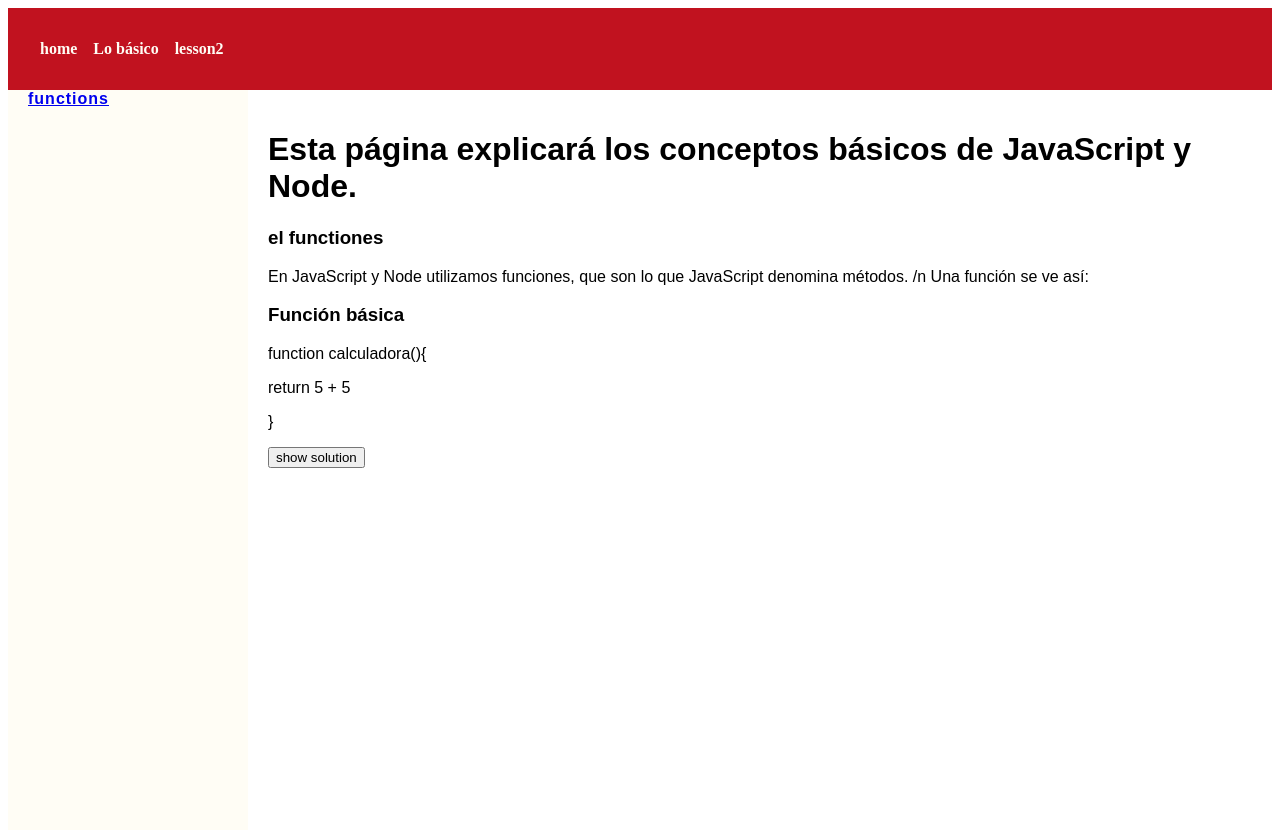
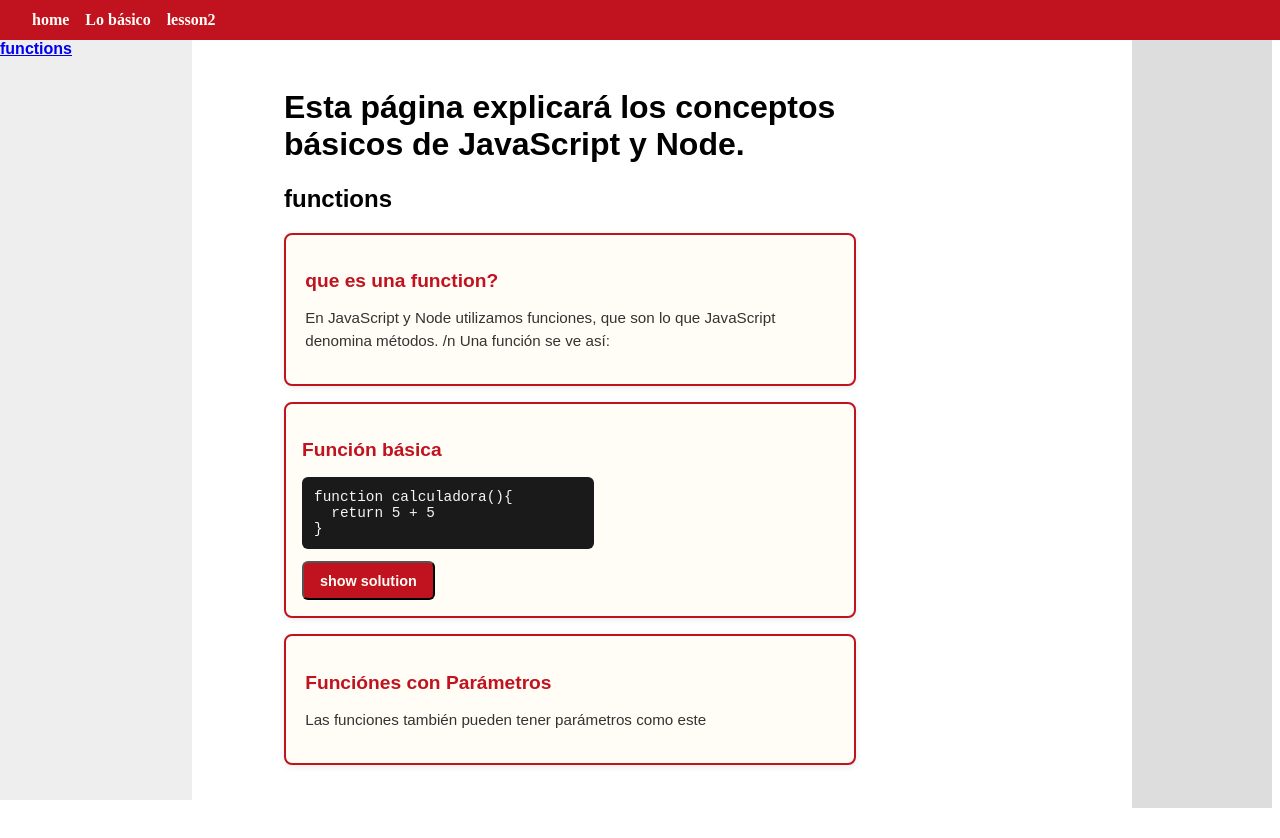
Before and after one commit to MH020/de-funci-n, a website: page public/pages/basics/basics.html in a window 1280 px wide. After the commit the page ends 816 px from the top, so only its background shows below. Drawn offline with Linux system fonts and the light colour scheme.

Commit message:
ate ccs i just dont like it however time to make some adds

```diff
--- a/public/css/stylesheet.css
+++ b/public/css/stylesheet.css
@@ -1,36 +1,66 @@
 .navbar {
+  position: fixed;
+  top: 0;
+  left: 0;
+  width: 100%;
+  height: 5vh;
   display: flex;
+  align-items: center;
+  padding: 0 2rem;
+  background: #c1121f;
   gap: 1rem;
-  background: #c1121f;
-  padding: 1rem;
-}
-
-.mainContainer {
-  display: flex;
-  min-height: calc(100vh - 60px);
-  background: #fffdf5;
-}
-
-.sidebarContainer {
-  width: 200px;
-  font-family: 'Montserrat', sans-serif;
-  font-weight: bold;
-  letter-spacing: 1px;
-  color: #fff;
-  align-items: center;
-  padding: 0 20px;
-}
-
-.page {
-  flex: 1;
-  background-color: #fff;
-  padding: 20px;
-  font-family: 'Montserrat', sans-serif;
+  z-index: 1000;
 }
 
 .navbar a {
   color: #fffdf5;
+  font-weight: bold;
   text-decoration: none;
+}
+
+.navbar a:hover {
+  color: #fca311;
+  text-decoration: underline;
+}
+
+
+.mainContainer {
+  display: flex;
+  min-height: 100vh;
+}
+
+.SideBar {
+  position: fixed;
+  top: 5vh;
+  left: 0;
+  width: 15vw;  /* you can also use vw for responsive width */
+  bottom: 0;
+  background-color: #eee;
+  font-family: 'Montserrat', sans-serif;
+  font-weight: bold;
+}
+
+
+.rightsideBarDiv {
+  top: 5vh;
+  width: 15vw;
+  background-color: #ddd;
+  padding: 1rem;
+}
+
+
+.page {
+  margin-top: 5vh;
+  margin-left: 20vw;
+  margin-right: 20vw;
+  padding: 20px;
+  background-color: #fff;
+  font-family: 'Montserrat', sans-serif;
+}
+
+
+.navbar a {
+  color: #fffdf5;
   font-weight: bold;
 }
 
@@ -38,3 +68,78 @@
   text-decoration: underline;
   color: #fca311;
 }
+
+.textbox {
+  border: 2px solid #c1121f;
+  border-radius: 8px;
+  background: #fffdf5;
+  padding: 1rem 1.2rem;
+  margin: 1rem 0;
+  box-shadow: 0 2px 6px rgba(0,0,0,0.08);
+  font-family: 'Montserrat', sans-serif;
+}
+
+.textboxTitle {
+  font-size: 1.2rem;
+  font-weight: bold;
+  color: #c1121f;
+  margin-bottom: 0.5rem;
+}
+
+.Textboxtext {
+  font-size: 0.95rem;
+  line-height: 1.5;
+  color: #333;
+}
+.codeContainer {
+  border: 2px solid #c1121f;
+  border-radius: 8px;
+  background: #fffdf5;
+  margin: 1rem 0;
+  padding: 1rem;
+  font-family: 'Montserrat', sans-serif;
+  box-shadow: 0 2px 6px rgba(0,0,0,0.08);
+}
+
+.codeRunnerTitle {
+  font-size: 1.2rem;
+  font-weight: bold;
+  color: #c1121f;
+  margin-bottom: 0.75rem;
+}
+
+.inputContainer, .outputContainer {
+  max-width: 50%;
+  background: #1a1a1a;
+  color: #f5f5f5;
+  font-family: 'Source Code Pro', monospace;
+  font-size: 0.9rem;
+  padding: 0.75rem;
+  border-radius: 6px;
+  margin-bottom: 0.75rem;
+  overflow-x: auto;
+}
+
+.inputContainer p, .outputContainer p {
+  margin: 0;
+  white-space: pre-wrap;
+}
+
+.inputContainer {
+  margin-top: 1rem;
+}
+
+.button {
+  background: #c1121f;
+  color: #fffdf5;
+  padding: 0.6rem 1rem;
+  font-size: 0.9rem;
+  font-weight: bold;
+  border-radius: 6px;
+  cursor: pointer;
+  transition: background 0.2s;
+}
+
+.button:hover {
+  background: #a50e19;
+}
--- a/public/js/domElements.js
+++ b/public/js/domElements.js
@@ -5,14 +5,19 @@ function setupBasicPage(){
     navbarDiv.classList.add("navbar")
     const mainContainer = document.createElement("div");
     mainContainer.classList.add("mainContainer");
+
     const sideBarDiv = document.createElement("div");
     sideBarDiv.classList.add("SideBar");
+
+    const rightsideBarDiv = document.createElement("div");
+    rightsideBarDiv.classList.add("rightsideBarDiv");
 
     const pageDiv = document.createElement("div");
     pageDiv.classList.add("page");
 
     mainContainer.appendChild(sideBarDiv);
     mainContainer.appendChild(pageDiv)
+    mainContainer.appendChild(rightsideBarDiv);
 
     document.body.appendChild(navbarDiv);
     document.body.appendChild(mainContainer);
@@ -47,18 +52,31 @@ function navbar(){
     return navbar;
 }
 
-function textBox(titleText,textinput,id,idIdentifier){
+function createSection(title,id,idIdentifier){
+    const newSection = document.createElement("div");
+    newSection.id = id;
+    newSection.dataset.idIdentifier = idIdentifier
+
+    const sectionTitle = document.createElement("h2");
+    sectionTitle.textContent = title;
+    sectionTitle.classList.add("SectionTitle")
+
+    newSection.appendChild(sectionTitle);
+
+    return newSection;
+}
+
+function textBox(titleText,textinput){
     const textBoxContainer = document.createElement("div");
-    textBoxContainer.id = id
-    textBoxContainer.classList.add("textBox");
-    textBoxContainer.dataset.idIdentifier = idIdentifier
+    textBoxContainer.classList.add("textbox");
 
-    const title = document.createElement("h3");
+    const title = document.createElement("h3")
+    title.classList.add("textboxTitle")
     title.textContent = titleText || "title not given";
     textBoxContainer.appendChild(title);
 
     const text = document.createElement("p");
-    text.classList.add("text");
+    text.classList.add("Textboxtext");
     text.textContent = textinput  || "text not given";
     textBoxContainer.appendChild(text);
 
@@ -92,6 +110,7 @@ function codeRunner(titleText,inputCode,outputCode){
 
     const title = document.createElement("h3");
     title.textContent = titleText || "title not given";
+    title.classList.add("codeRunnerTitle")
     codeContainer.appendChild(title);
 
 
@@ -154,10 +173,15 @@ function createSidebar(htmlElement){
 
 }
 
+function createAddsForRightSideBar(){
+    const rightSidebar = document.querySelector('.rightsideBarDiv');
+}
+
 export default {
     setupBasicPage: setupBasicPage,
     setupLogo: setupLogo,
     navbar: navbar,
+    createSection: createSection,
     textBox: textBox,
     codeRunner: codeRunner,
     createSidebar: createSidebar,
--- a/public/pages/basics/basics.js
+++ b/public/pages/basics/basics.js
@@ -6,7 +6,7 @@ dom.setupLogo("../../css/javascript-736401_1280.png");
 const navbar = document.querySelector(".navbar");
 const page = document.querySelector(".page");
 const sidebar = document.querySelector(".SideBar");
-
+const rightsideBar = document.querySelector(".rightsideBarDiv");
 
 const Title = document.createElement("h1")
 Title.textContent = "Esta página explicará los conceptos básicos de JavaScript y Node. " //this page will explain the basics of javascript and node
@@ -14,9 +14,11 @@ Title.textContent = "Esta página explicará los conceptos básicos de JavaScrip
 navbar.appendChild(dom.navbar());
 page.appendChild(Title);
 
+page.appendChild(dom.createSection("functions",1,"functions"));
+
 const functionsSectionDescription = "En JavaScript y Node utilizamos funciones, que son lo que JavaScript denomina métodos. /n Una función se ve así:"
 
-page.appendChild(dom.textBox("el functiones",functionsSectionDescription,1,"functions"));
+page.appendChild(dom.textBox("que es una function?",functionsSectionDescription));
 
 const basicFunctionExample = dom.codeRunner("Función básica",
     "function calculadora(){\n  return 5 + 5\n}",
@@ -24,4 +26,6 @@ const basicFunctionExample = dom.codeRunner("Función básica",
 );
 page.appendChild(basicFunctionExample)
 
+page.appendChild(dom.textBox("Funciónes con Parámetros","Las funciones también pueden tener parámetros como este"))
+
 sidebar.appendChild(dom.createSidebar(page));
```
